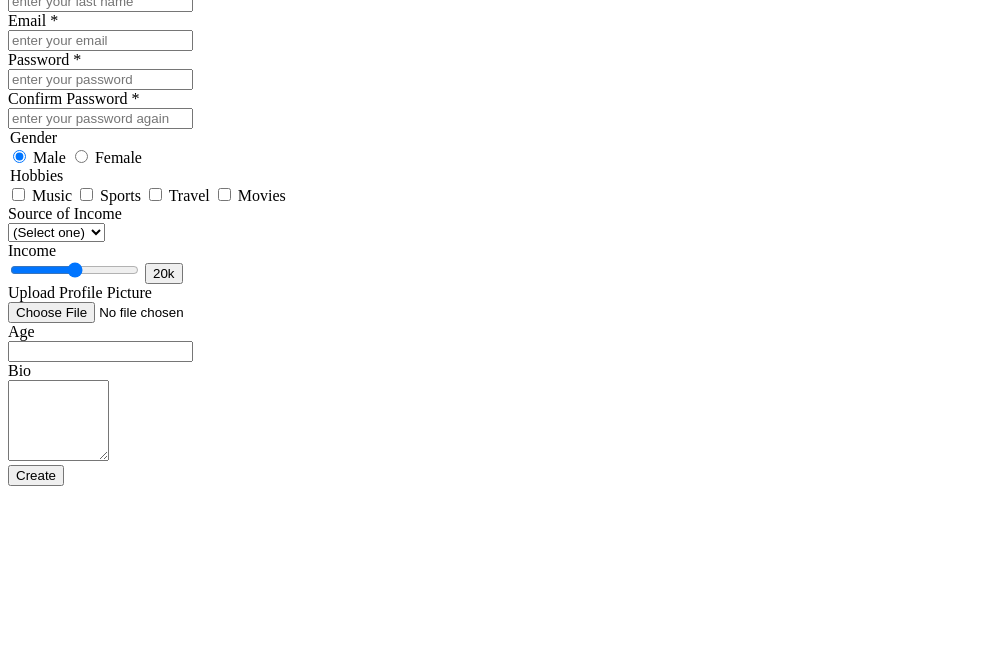
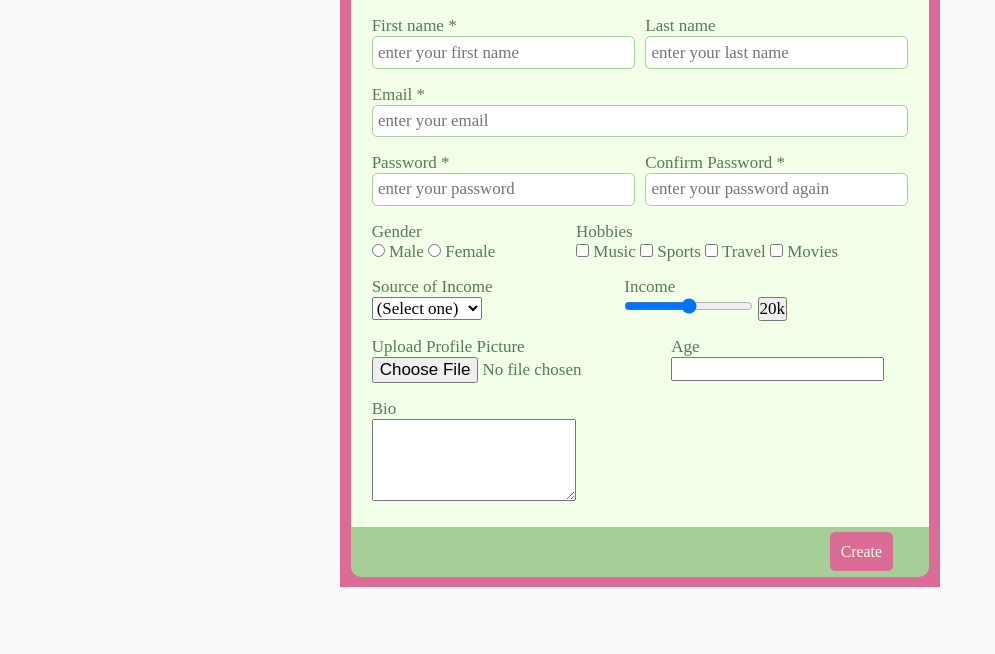
Before and after one commit to Nhaaa4/WebDesign_W7_S2_Practice_Forms, a plain HTML site: page EX-2/index.html in a window 1280 px wide. Shown: the part 146-800 px from the top of the page, without its empty margins (0-995 px from the left). Drawn offline with Linux system fonts and the light colour scheme.

Commit message:
submit code

```diff
--- a/EX-2/index.html
+++ b/EX-2/index.html
@@ -3,39 +3,49 @@
 <head>
     <meta charset="UTF-8">
     <meta name="viewport" content="width=device-width, initial-scale=1.0">
+    <link rel="stylesheet" href="./styles.css">
     <title>Create Account</title>
 </head>
 <body>
+    <div class="container">
         <h1>Create Account</h1>
         <form>
             <div class="form-group">
+                <div class="first-name-group">
                     <label for="first-name">First name *</label><br>
-            <input type="text" placeholder="enter your first name" required>
+                    <input type="text" class="input" placeholder="enter your first name" required>
                 </div>
+                <div class="last-name-group">
+                    <label for="last-name">Last name</label><br>
+                    <input type="text" class="input" placeholder="enter your last name" required>
+                </div>
+            </div>
+
+            <div>
+                <label for="email">Email *</label><br>
+                <input type="email" class="input" placeholder="enter your email" required>
+            </div>
+
             <div class="form-group">
-            <label for="last-name">Last name</label><br>
-            <input type="text" placeholder="enter your last name" required>
+                <div class="password-group">
+                    <label for="password">Password *</label><br>
+                    <input type="password" class="input" placeholder="enter your password" required>
                 </div>
+                <div class="confirm-password-group">
+                    <label for="confirm-password">Confirm Password *</label><br>
+                    <input type="password" class="input" placeholder="enter your password again" required>
+                </div>
+            </div>
+
             <div class="form-group">
-            <label for="email">Email *</label><br>
-            <input type="email" placeholder="enter your email" required>
-        </div>
-        <div class="form-group">
-            <label for="password">Password *</label><br>
-            <input type="password" placeholder="enter your password" required>
-        </div>
-        <div class="form-group">
-            <label for="confirm-password">Confirm Password *</label><br>
-            <input type="password" placeholder="enter your password again" required>
-        </div>
-        <div class="form-group">
+                <div class="gender-group">
                     <legend>Gender</legend>
-            <input type="radio" name="gender" checked>
+                    <input type="radio" name="gender">
                     <label for="male">Male</label>
                     <input type="radio" name="gender">
                     <label for="female">Female</label>
                 </div>
-        <div class="form-group">
+                <div class="hobby-group">
                     <legend>Hobbies</legend>
                     <input type="checkbox" name="hobby">
                     <label for="music">Music</label>
@@ -46,7 +56,10 @@
                     <input type="checkbox" name="hobby">
                     <label for="movies">Movies</label>
                 </div>
+            </div>
+
             <div class="form-group">
+                <div class="source-of-income-group">
                     <label for="source-of-income">Source of Income</label><br>
                     <select name="" id="">
                         <option value="">(Select one)</option>
@@ -56,24 +69,31 @@
                         <option value="student">Student</option>
                     </select>
                 </div>
-        <div class="form-group">
+                <div class="income-group">
                     <label for="income">Income</label><br>
                     <input type="range">
                     <input type="submit" value="20k">
                 </div>
+            </div>
+
             <div class="form-group">
+                <div>
                     <label for="upload">Upload Profile Picture</label><br>
                     <input type="file">
                 </div>
-        <div class="form-group">
+                <div>
                     <label for="age">Age</label><br>
                     <input type="number">
                 </div>
-        <div class="form-group">
+            </div>
+            <div>
                 <label for="bio">Bio</label><br>
-            <textarea rows="5" cols="10"></textarea>
+                <textarea rows="4" cols="20"></textarea>
             </div>
         </form>
+        <div class="footer">
             <input type="submit" value="Create">
+        </div>
+    </div>
 </body>
 </html>
--- a/EX-2/styles.css
+++ b/EX-2/styles.css
@@ -0,0 +1,104 @@
+* {
+    padding: 0;
+    margin: 0;
+    box-sizing: border-box;
+    font-size: 17px;
+    font-family: 'Times New Roman', Times, serif;
+}
+
+html {
+    font-size: 66%;
+}
+
+body {
+    display: flex;
+    justify-content: center;
+    align-items: center;
+    min-height: 100vh;
+    background-color: #f8f9fa;
+}
+
+.container {
+    background-color: #DB6B97;
+    width: 600px;
+    height: auto;
+    display: flex;
+    flex-direction: column;
+    align-items: center;
+    justify-content: center;
+    padding: 1rem;
+}
+
+.container h1 {
+    width: 100%;
+    background-color: #A6CF98;
+    color: #DB6B97;
+    font-weight: bold;
+    text-align: center;
+    padding: 1rem;
+    font-size: 3.5rem;
+    border-radius: 10px 10px 0 0 ;
+}
+
+form {
+    width: 100%;
+    background-color: #F2FFE9;
+    color: #557C55;
+    padding: 2rem;
+    display: flex;
+    flex-direction: column;
+    gap: 1.5rem;
+}
+
+.form-group {
+    display: flex;
+    gap: 1rem;
+}
+
+.input {
+    width: 100%;
+    padding: 0.5rem;
+    border: 1px solid #A6CF98;
+    border-radius: 0.5rem;
+    font-size: 1.6rem;
+}
+
+.first-name-group,
+.last-name-group,
+.password-group,
+.confirm-password-group,
+.gender-group,
+.hobby-group,
+.source-of-income-group,
+.income-group {
+    flex-grow: 1;
+}
+
+.group-input {
+    display: flex;
+    gap: 1rem;
+}
+
+.footer {
+    width: 100%;
+    background-color: #A6CF98;
+    text-align: end;
+    padding: 0.5rem;
+    border-radius: 0 0 10px 10px;
+}
+
+.footer input {
+    margin-right: 3rem;
+    padding: 1rem;
+    border: none;
+    border-radius: 0.5rem;
+    background-color: #DB6B97;
+    color: #F2FFE9;
+    font-size: 1.5rem;
+    cursor: pointer;
+    transition: background-color 0.3s ease;
+}
+
+.footer input:hover {
+    background-color: #c50a6a;
+}
```
Lines whose indentation alone changed are shown as unchanged.
